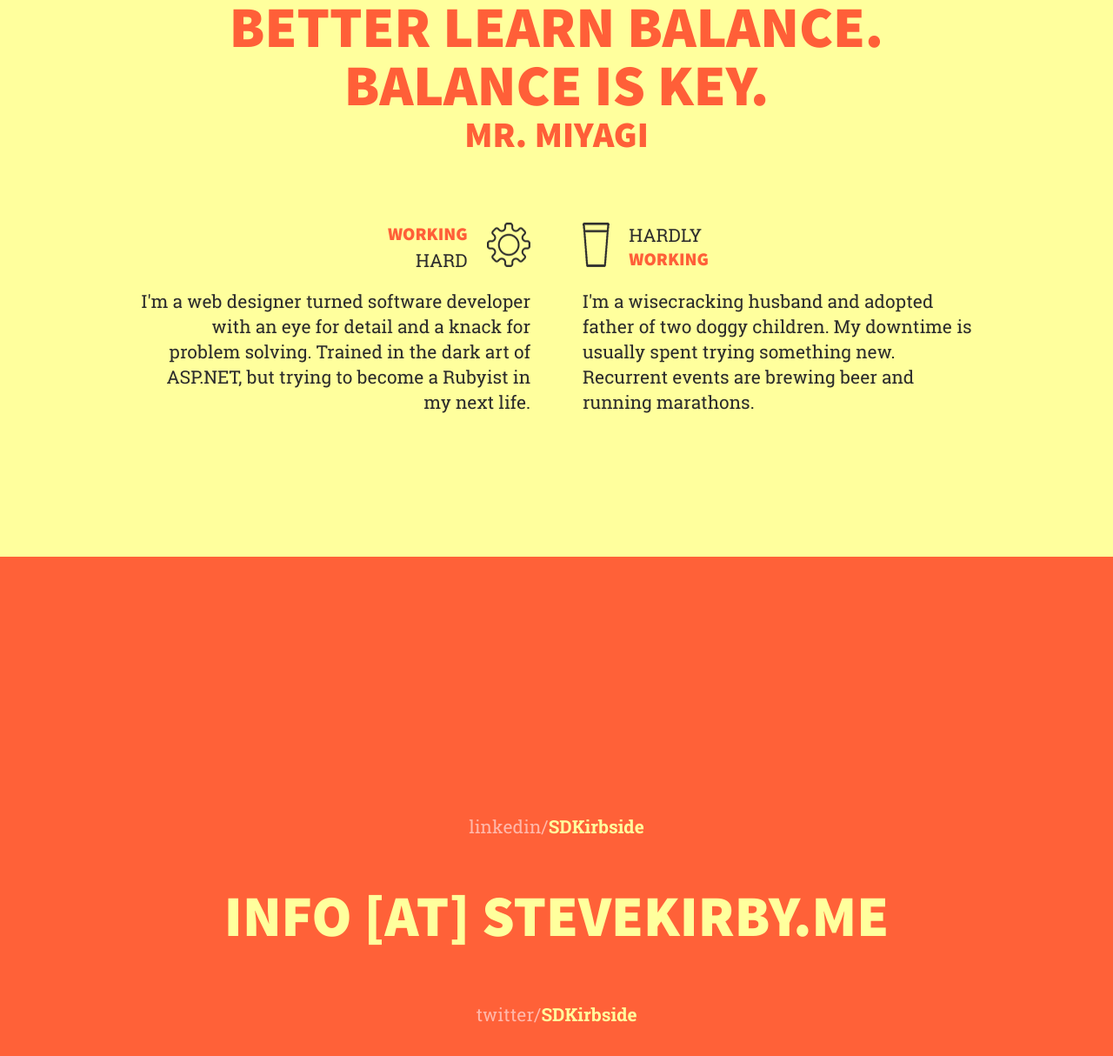
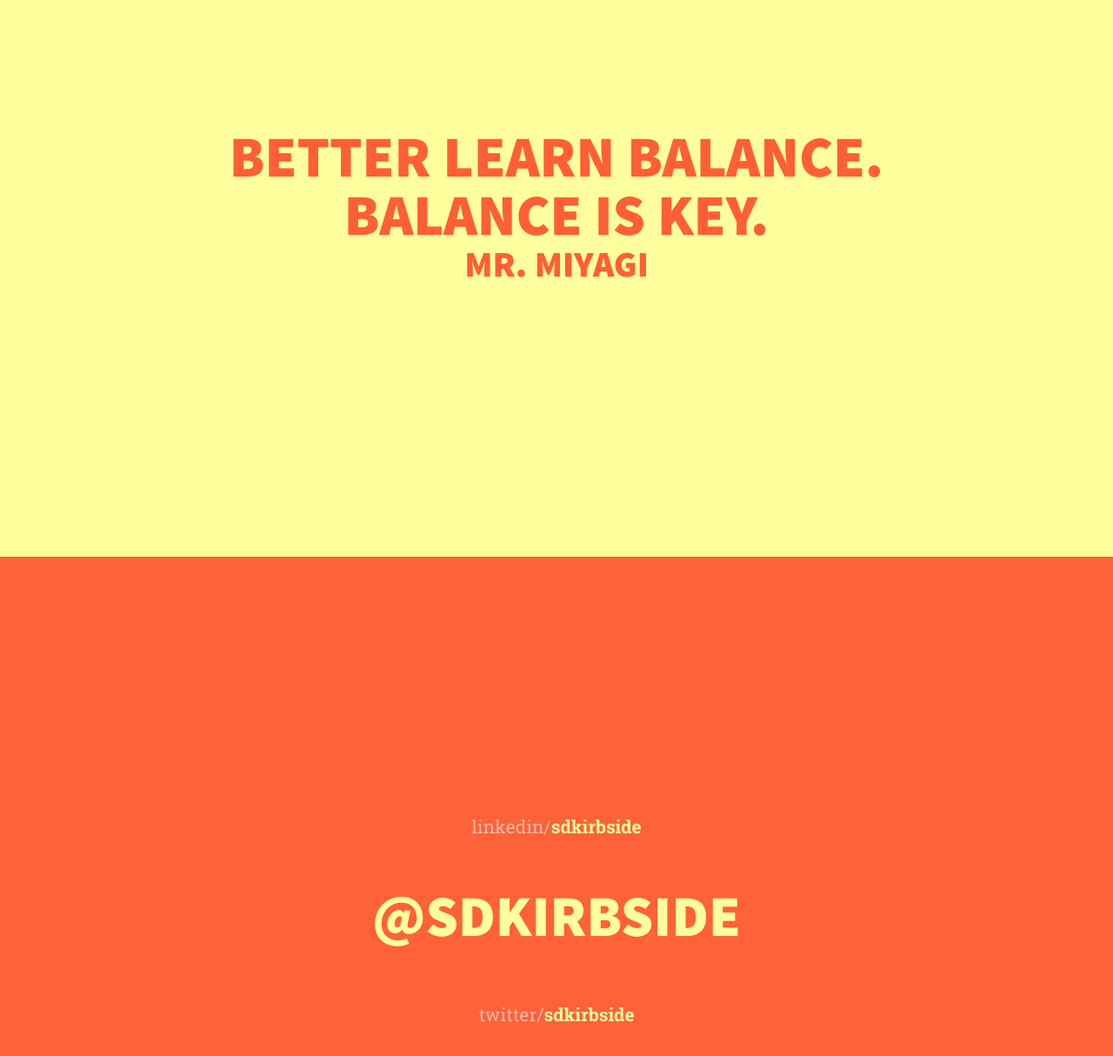
Before and after one commit to sdkirbside/sdkirbside.github.io, a plain HTML site: page index.html in a window 1280 px wide. Shown: the part 960-2174 px from the top of the page at 87% size. Drawn offline with Linux system fonts and the light colour scheme.

Commit message:
Light housekeeping

```diff
--- a/index.html
+++ b/index.html
@@ -5,7 +5,8 @@
   <meta http-equiv="X-UA-Compatible" content="IE=edge">
   <meta name="viewport" content="width=device-width, initial-scale=1">
   <title>Steve Kirby</title>
-    <meta name="description" content="Columbus, Ohio based freelancer, Steve Kirby, designs and develops all things web and software related." />
+  <meta name="description"
+        content="Steve Kirby designs and develops things on the web." />
   <link rel="shortcut icon" href="/favicon.ico" type="image/x-icon">
   <link rel="icon" href="favicon.ico" type="image/x-icon">
   <link rel="stylesheet" type="text/css" href="css/normalize.css" />
@@ -19,48 +20,39 @@
     <div class="content-wrap">
       <div class="content bgColor1">
         <div class="content-body">
-                    <h1 class="fontColor1">I'M STEVE KIRBY</h1>
-                    <h2 class="fontColor1">AND THIS IS .ME</h2>
-                    <p class="fontColor2" style="max-width: 560px; margin-top: 5%; text-align: center;">
-                        I design and develop all things web and software related.
+          <h1 class="fontColor1">I'm Steve Kirby</h1>
+          <h2 class="fontColor1">and this is .me</h2>
+          <p class="fontColor2 center" style="margin-top: 5%;">
+            <span class="block">I design and develop things on the web.</span>
             <span class="block">Proudly hailing from Columbus, Ohio.</span>
           </p>
         </div>
       </div>
       <div class="content bgColor2">
         <div class="content-body">
-                    <h1 class="fontColor4">BETTER LEARN BALANCE.</h1>
-                    <h1 class="fontColor4">BALANCE IS KEY.</h1>
-                    <h2 class="fontColor4">MR. MIYAGI</h2>
-                    <div class="column">
-                        <p class="headingRight fontColor3">
-                            <img src="image/gear.png" class="imageRight" alt="developer" />
-                            <span class="fontColor4 bold block">WORKING</span> HARD
-                        </p>
-                        <div style="clear: both;"></div>
-                        <p class="headingRight fontColor3">I'm a web designer turned software developer with an eye for detail and a knack for problem solving.  Trained in the dark art of ASP.NET, but trying to become a Rubyist in my next life.</p>
-                    </div>
-                    <div class="column">
-                        <p class="headingLeft fontColor3">
-                            <img src="image/pint.png" class="imageLeft" alt="craft beer" />
-                            HARDLY <span class="fontColor4 bold block">WORKING</span>
-                        </p>
-                        <div style="clear: both;"></div>
-                        <p class="headingLeft fontColor3">I'm a wisecracking husband and adopted father of two doggy children.  My downtime is usually spent trying something new.  Recurrent events are brewing beer and running marathons.</p>
-                    </div>
-                    <div style="clear: both;"></div>
+          <h1 class="fontColor4">Better learn balance.</h1>
+          <h1 class="fontColor4">Balance is key.</h1>
+          <h2 class="fontColor4">Mr. Miyagi</h2>
         </div>
       </div>
       <div class="content bgColor1">
         <div class="content-body">
-                    <p class="fontColor2 center">linkedin/<a class="linkColor1" href="https://www.linkedin.com/in/sdkirbside" target="_blank">SDKirbside</a></p>
-                    <h1 class="fontColor1" style="margin-top: 5%; margin-bottom: 5%;"><a href="mailto:info@stevekirby.me">info [at] stevekirby.me</a></h1>
-                    <p class="fontColor2 center">twitter/<a class="linkColor1" href="https://twitter.com/sdkirbside" target="_blank">SDKirbside</a></p>
+          <p class="fontColor2 center">
+            linkedin/<a class="linkColor1"
+                        href="https://www.linkedin.com/in/sdkirbside"
+                        target="_blank">sdkirbside</a>
+          </p>
+          <h1 class="fontColor1"
+              style="margin-top: 5%; margin-bottom: 5%;">@SDKirbside</h1>
+          <p class="fontColor2 center">
+            twitter/<a class="linkColor1"
+                       href="https://twitter.com/sdkirbside"
+                       target="_blank">sdkirbside</a>
+          </p>
         </div>
       </div>
     </div>
   </div>
-
   <script src="js/jquery-1.11.2.min.js"></script>
   <script src="js/index.js"></script>
 </body>
```
Lines whose indentation alone changed are shown as unchanged.
